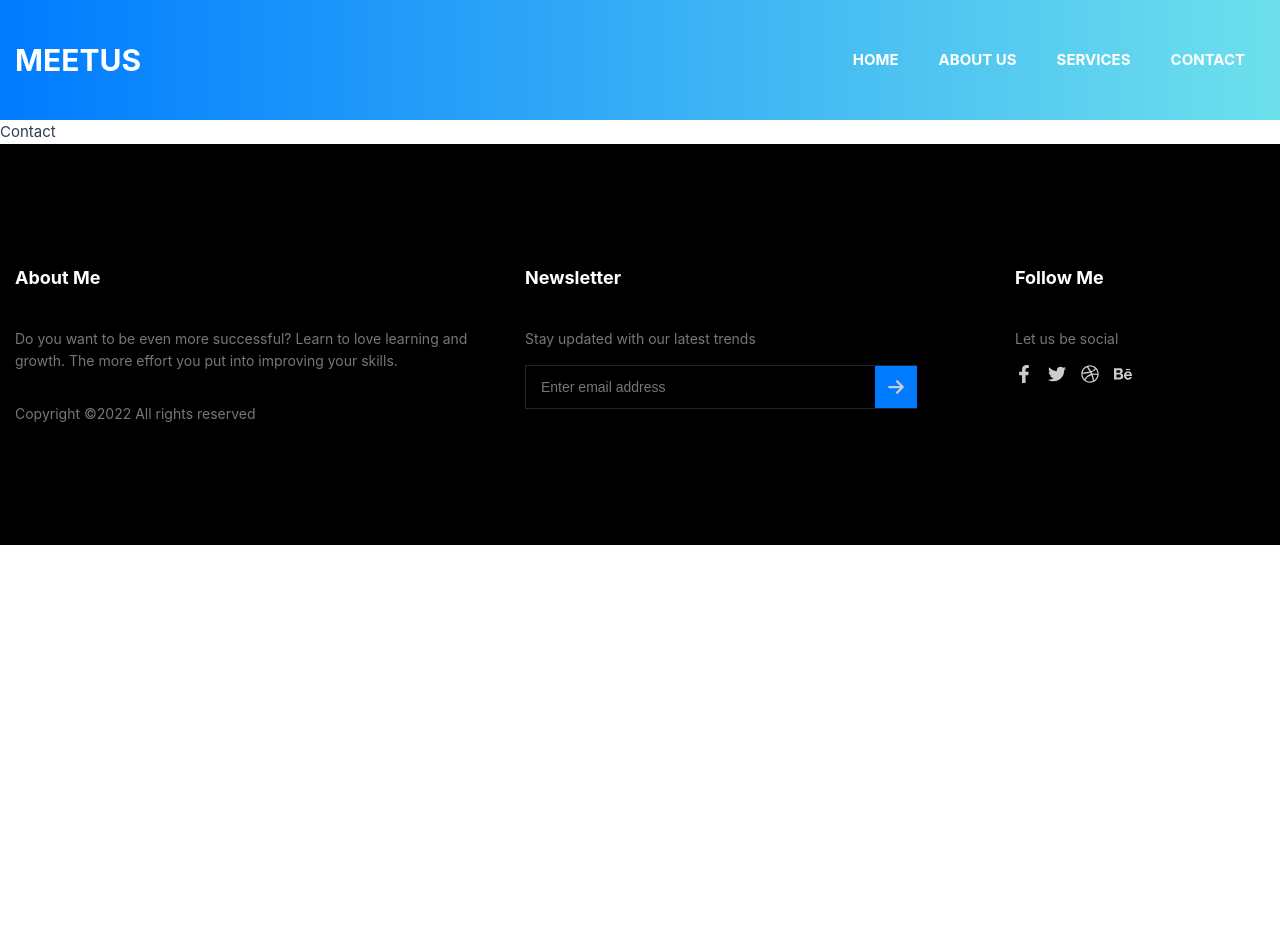
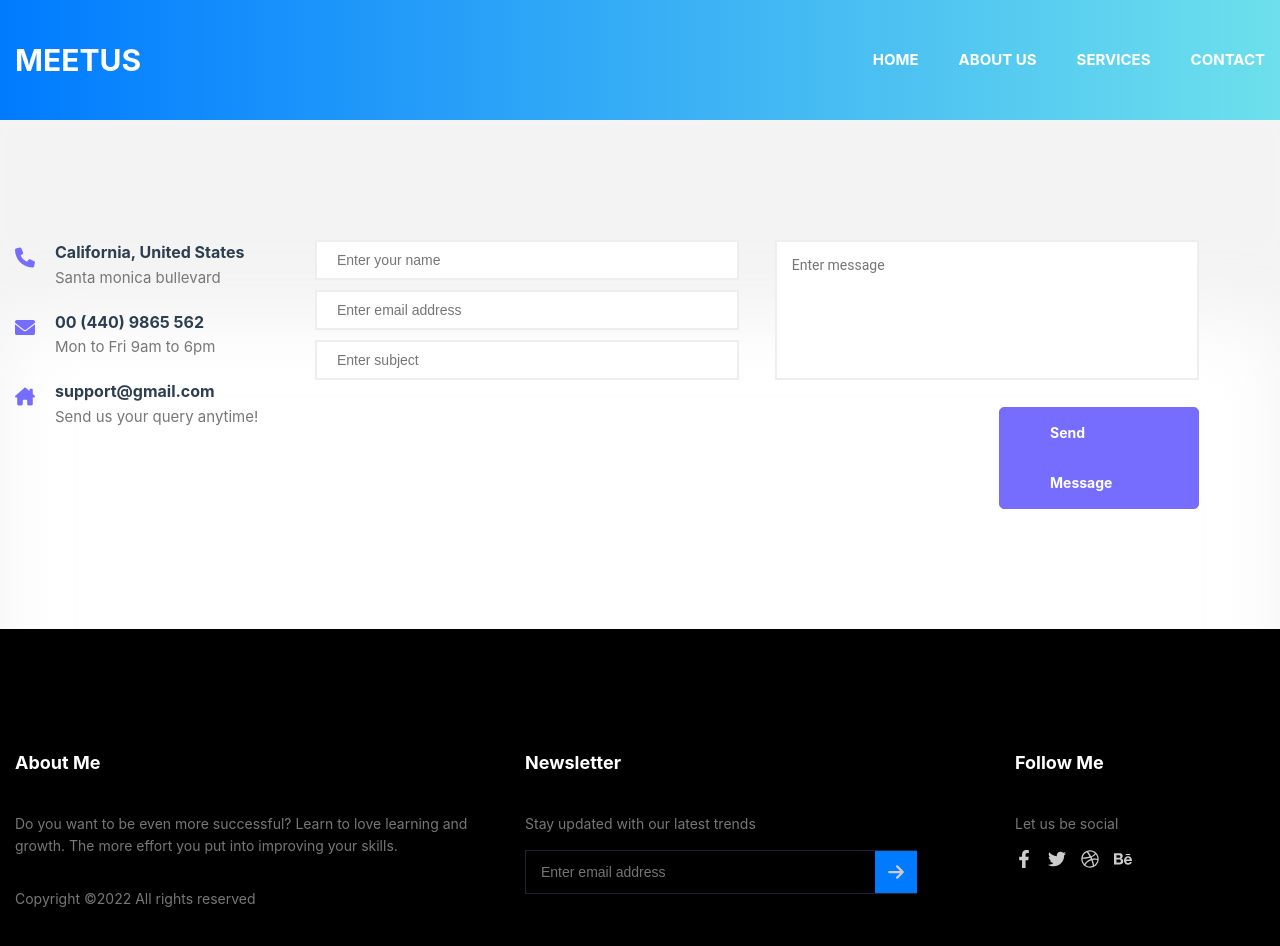
Before and after one commit to yfg1995/meetus, a Vue app: page /contact in a window 1280 px wide. Shown: the top 946 px of the page. Before the commit the page ends 800 px from the top, so only its background shows below. Built offline with nearby package versions, Linux system fonts and the light colour scheme.

Commit message:
contact section

```diff
--- a/src/components/Header.vue
+++ b/src/components/Header.vue
@@ -58,6 +58,10 @@ li {
   margin: 0 20px;
 }
 
+ul li:last-of-type {
+  margin-right: 0;
+}
+
 ul li a {
   position: relative;
   padding: 0 0 10px;
--- a/src/views/Contact.vue
+++ b/src/views/Contact.vue
@@ -1,7 +1,137 @@
 <template>
-  <div>Contact</div>
+  <section class="p_120 section-box-shadow">
+    <div class="container">
+      <div class="contact__rows flex">
+        <div class="contact__info">
+          <div class="contact__info--item">
+            <svg viewBox="0 0 512 512">
+              <path
+                d="M511.2 387l-23.25 100.8c-3.266 14.25-15.79 24.22-30.46 24.22C205.2 512 0 306.8 0 54.5c0-14.66 9.969-27.2 24.22-30.45l100.8-23.25C139.7-2.602 154.7 5.018 160.8 18.92l46.52 108.5c5.438 12.78 1.77 27.67-8.98 36.45L144.5 207.1c33.98 69.22 90.26 125.5 159.5 159.5l44.08-53.8c8.688-10.78 23.69-14.51 36.47-8.975l108.5 46.51C506.1 357.2 514.6 372.4 511.2 387z"
+              />
+            </svg>
+            <h6>California, United States</h6>
+            <p>Santa monica bullevard</p>
+          </div>
+
+          <div class="contact__info--item">
+            <svg viewBox="0 0 512 512">
+              <path
+                d="M256 352c-16.53 0-33.06-5.422-47.16-16.41L0 173.2V400C0 426.5 21.49 448 48 448h416c26.51 0 48-21.49 48-48V173.2l-208.8 162.5C289.1 346.6 272.5 352 256 352zM16.29 145.3l212.2 165.1c16.19 12.6 38.87 12.6 55.06 0l212.2-165.1C505.1 137.3 512 125 512 112C512 85.49 490.5 64 464 64h-416C21.49 64 0 85.49 0 112C0 125 6.01 137.3 16.29 145.3z"
+              />
+            </svg>
+            <h6>00 (440) 9865 562</h6>
+            <p>Mon to Fri 9am to 6pm</p>
+          </div>
+
+          <div class="contact__info--item">
+            <svg viewBox="0 0 576 512">
+              <path
+                d="M511.8 287.6L512.5 447.7C512.5 450.5 512.3 453.1 512 455.8V472C512 494.1 494.1 512 472 512H456C454.9 512 453.8 511.1 452.7 511.9C451.3 511.1 449.9 512 448.5 512H392C369.9 512 352 494.1 352 472V384C352 366.3 337.7 352 320 352H256C238.3 352 224 366.3 224 384V472C224 494.1 206.1 512 184 512H128.1C126.6 512 125.1 511.9 123.6 511.8C122.4 511.9 121.2 512 120 512H104C81.91 512 64 494.1 64 472V360C64 359.1 64.03 358.1 64.09 357.2V287.6H32.05C14.02 287.6 0 273.5 0 255.5C0 246.5 3.004 238.5 10.01 231.5L266.4 8.016C273.4 1.002 281.4 0 288.4 0C295.4 0 303.4 2.004 309.5 7.014L416 100.7V64C416 46.33 430.3 32 448 32H480C497.7 32 512 46.33 512 64V185L564.8 231.5C572.8 238.5 576.9 246.5 575.8 255.5C575.8 273.5 560.8 287.6 543.8 287.6L511.8 287.6z"
+              />
+            </svg>
+            <h6>support@gmail.com</h6>
+            <p>Send us your query anytime!</p>
+          </div>
+        </div>
+
+        <form>
+          <div class="contact__form flex">
+            <div class="contact__form--input">
+              <input type="text" placeholder="Enter your name" />
+              <input type="text" placeholder="Enter email address" />
+              <input type="text" placeholder="Enter subject" />
+            </div>
+
+            <div class="contact__form--msg">
+              <textarea placeholder="Enter message"></textarea>
+            </div>
+          </div>
+
+          <div class="submit-btn bold">Send Message</div>
+        </form>
+      </div>
+    </div>
+  </section>
 </template>
 
 <script>
 export default {};
 </script>
+
+<style scoped>
+.contact__info {
+  max-width: 300px;
+  width: 100%;
+}
+.contact__info--item {
+  position: relative;
+  padding-left: 40px;
+}
+.contact__info--item svg {
+  position: absolute;
+  top: 5px;
+  left: 0;
+  fill: #766dff;
+  width: 20px;
+  height: 25px;
+}
+.contact__info--item:not(:last-of-type) {
+  margin-bottom: 20px;
+}
+.contact__info--item h6 {
+  font-size: 1rem;
+  font-weight: bold;
+}
+.contact__form {
+  justify-content: space-between;
+}
+.contact__form input,
+.contact__form textarea {
+  font-size: 0.875rem;
+  color: #999;
+  border: 2px solid #eee;
+  width: 100%;
+  outline: none;
+  transition: border-color 0.15s ease-in-out;
+}
+.contact__form input {
+  height: 40px;
+  padding: 0 20px;
+}
+.contact__form input:focus,
+.contact__form textarea:focus {
+  border-color: #766dff;
+}
+.contact__form input:not(:last-of-type) {
+  margin-bottom: 10px;
+}
+.contact__form textarea {
+  height: 140px;
+  padding: 15px;
+  font-family: "Roboto", sans-serif;
+  resize: none;
+}
+.contact__form--input,
+.contact__form--msg {
+  max-width: 48%;
+  width: 100%;
+}
+.submit-btn {
+  max-width: 200px;
+  background: #766dff;
+  padding: 0px 50px;
+  color: #fff;
+  font-size: 0.875rem;
+  line-height: 50px;
+  border-radius: 5px;
+  border: 1px solid #766dff;
+  cursor: pointer;
+  transition: all 300ms linear 0s;
+  margin-top: 20px;
+  margin-left: calc(100% - 200px);
+}
+.submit-btn:hover {
+  background: transparent;
+  color: #766dff;
+}
+</style>
```
